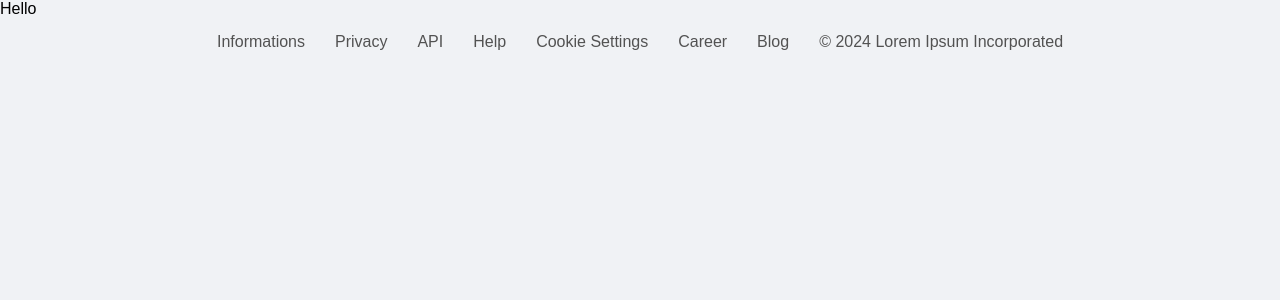
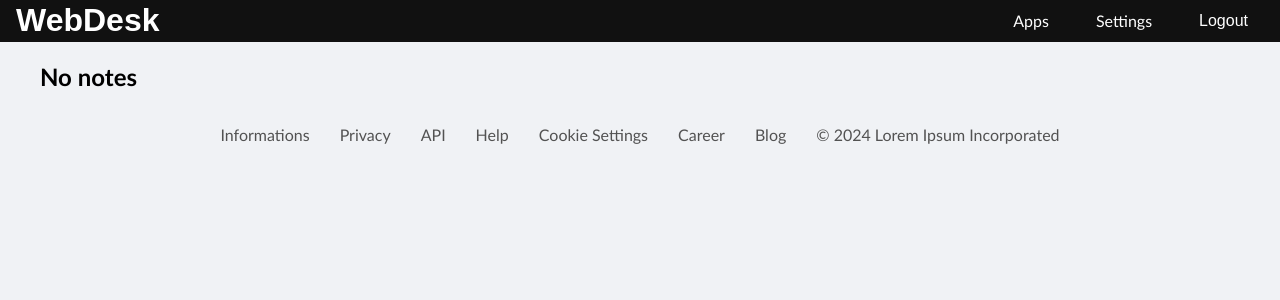
Before and after one commit to Pyrvdox/WebDesk, a React (Create React App) app in the folder frontend/: page /notes in a window 1280 px wide. Shown: the top 300 px of the page. Built offline with nearby package versions, Linux system fonts and the light colour scheme.

Commit message:
notes app style

```diff
--- a/frontend/src/Components/Home.js
+++ b/frontend/src/Components/Home.js
@@ -20,7 +20,7 @@ const HomeComponent = () => {
         <section className="home-section">
         <h1 className="app-section-title">My applications</h1>
             <div className="content-bar">
-                <a href="" className="div-link"><div className="app-container">
+                <a href="notes" className="div-link"><div className="app-container">
                     <img src={Notes} alt="Notes" />
                     <h2>Notes</h2>
                 </div></a>
--- a/frontend/src/Components/Notes.js
+++ b/frontend/src/Components/Notes.js
@@ -1,9 +1,57 @@
-import React from "react";
+import React, { useEffect, useState } from "react";
+import NavBar from "./Navbar";
+import axios from "axios";
+import refreshExpiredTokenHandler from "../utils/refreshexpired";
+import "../Styles/Notesstyle.css"
 
 const NotesComponent = () => {
+
+    const [notesData, setNotesData] = useState(null)
+
+    useEffect(()=>{
+        const getNotes = async () => {
+            try {
+                const token = localStorage.getItem("accessToken");
+                console.log('token: ', token)
+                if (token) {
+                    const config = {
+                        headers: {
+                            "Authorization":`Bearer ${token}`
+                        }
+                    };
+                    const response = await axios.get("http://127.0.0.1:8000/api/notes/", config)
+                    setNotesData(response.data)
+                }
+                console.log("Notes: ",notesData)
+            }
+            catch(error) {
+                console.log(error.response?.data);
+                refreshExpiredTokenHandler()
+                getNotes()
+            }
+        }
+        getNotes()
+    },[])
+
     return(
         <>
-            Hello
+            <NavBar />
+            <section className="notes-section">
+                <div className="notes-container">
+                    <ul className="note-list">
+                        {notesData ?
+                            notesData.map(note => (
+                            <li key={note.id} className="note-container">
+                                <h2>{note.title}</h2>
+                                <p>{note.text}</p>
+                            </li>
+                        ))
+                        :
+                        <h2>No notes</h2>
+                        }
+                    </ul>
+                </div>
+            </section>
         </>
     )
 }
--- /dev/null
+++ b/frontend/src/Styles/Notesstyle.css
@@ -0,0 +1,25 @@
+body {
+    margin: 0;
+    padding: 0;
+    background-color: #f0f2f5;
+}
+
+notes-section {
+    display: flex;
+    justify-content: center;
+    flex-direction: column;
+    align-items: center;
+    width: 100%;
+
+}
+
+notes-container {
+    width: 60%;
+
+}
+
+note-container {
+    background-color: white;
+    box-shadow: 0 4px 8px rgba(0, 0, 0, 0.1);
+
+}
--- a/frontend/src/Styles/homestyles.css
+++ b/frontend/src/Styles/homestyles.css
@@ -1,7 +1,6 @@
 body {
     margin: 0;
     padding: 0;
-    font-family: Arial, sans-serif;
     background-color: #f0f2f5;
 }
 
```
Also changed, not shown: 1 other file (tests, documents, lock files or other folders).
